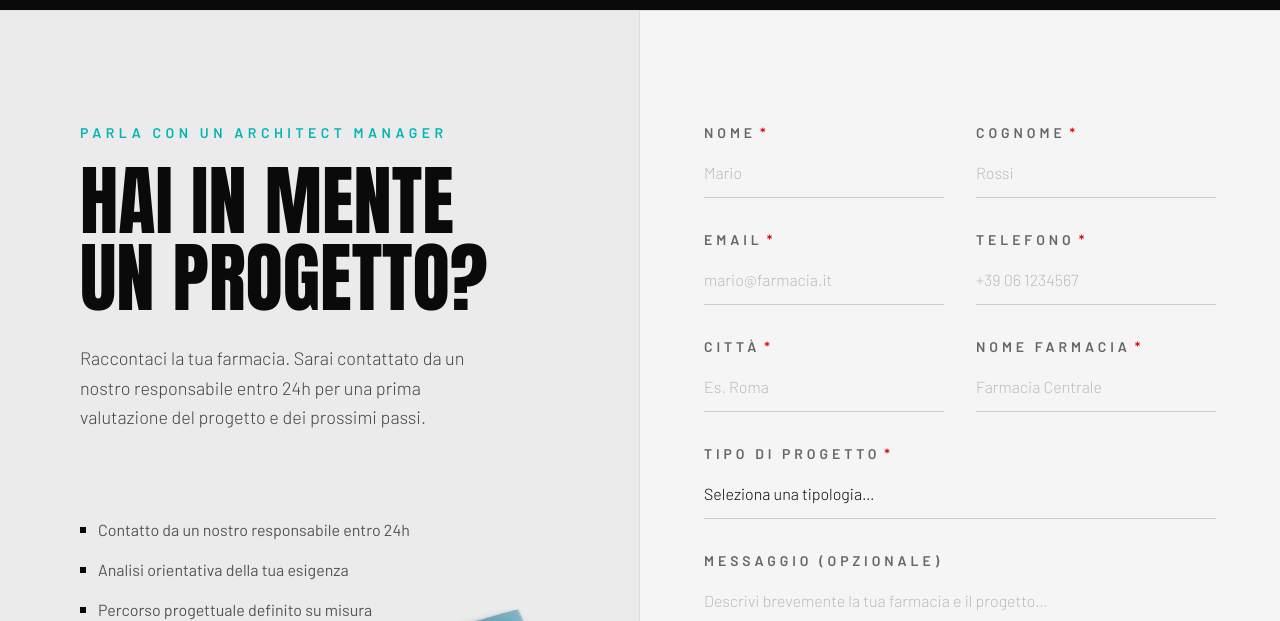
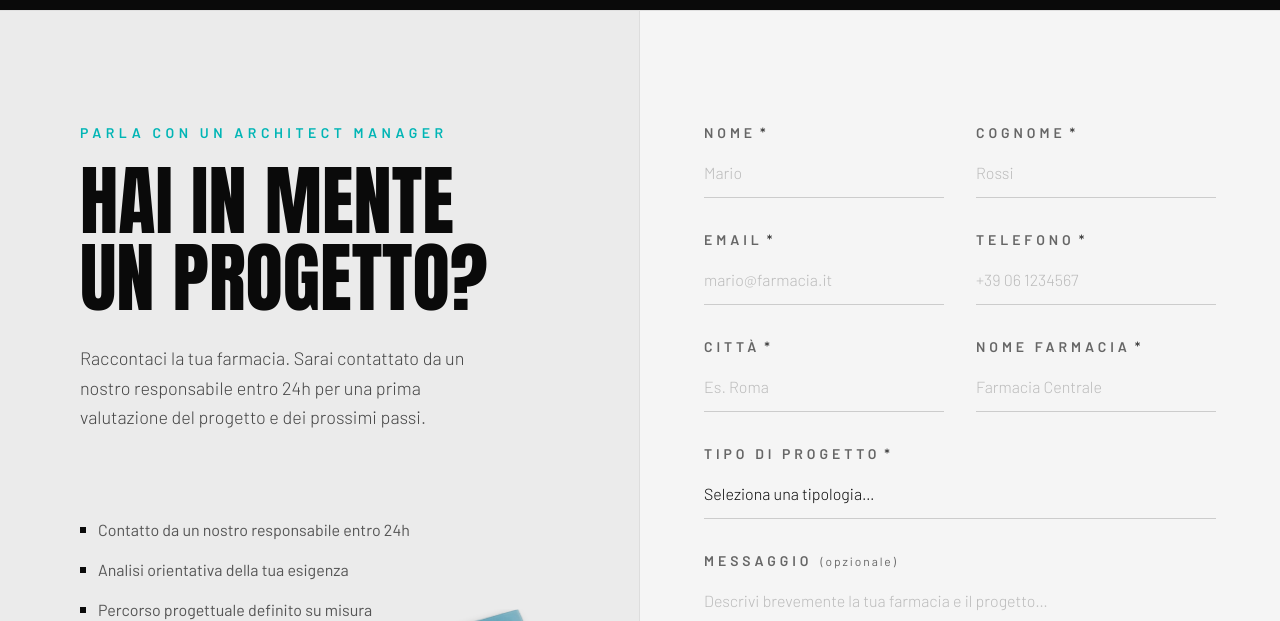
Before and after one commit to damianoconsorti/sartoretto-verna-lp, a React (Vite) app: page / in a window 1280 px wide. Shown: the part 5360-5981 px from the top of the page. Built offline with nearby package versions, Linux system fonts and the light colour scheme.

Commit message:
fix form

```diff
--- a/components/ContactForm.tsx
+++ b/components/ContactForm.tsx
@@ -37,19 +37,14 @@ const empty: FormState = {
 const inputCls =
   'bg-transparent border-b border-[#ccc] text-[#0a0a0a] text-base font-sans font-light py-3 w-full focus:outline-none focus:border-[#0a0a0a] transition-colors duration-200 placeholder:text-[#bbb]';
 
-function Field({ label, id, children, required = false, error }: { label: string; id: string; children: React.ReactNode; required?: boolean; error?: string }) {
+function Field({ label, id, children, required = false }: { label: React.ReactNode; id: string; children: React.ReactNode; required?: boolean }) {
   return (
     <div className="flex flex-col gap-1.5">
       <label htmlFor={id} className="text-sm tracking-[0.28em] uppercase font-sans text-[#666] font-semibold">
         {label}
-        {required && <span className="ml-1 text-red-600" aria-hidden="true">*</span>}
+        {required && <span className="ml-1 text-[#444]" aria-hidden="true">*</span>}
       </label>
       {children}
-      {error && (
-        <p className="text-red-600 text-xs font-sans mt-1" id={`${id}-error`}>
-          {error}
-        </p>
-      )}
     </div>
   );
 }
@@ -209,7 +204,7 @@ export default function ContactForm() {
               <form onSubmit={handleSubmit} className="flex flex-col gap-8" noValidate>
 
                 <div className="grid grid-cols-1 sm:grid-cols-2 gap-8">
-                  <Field label="Nome" id="nome" required error={validationErrors.nome}>
+                  <Field label="Nome" id="nome" required>
                     <input
                       id="nome"
                       type="text"
@@ -223,8 +218,13 @@ export default function ContactForm() {
                       aria-describedby={validationErrors.nome ? 'nome-error' : undefined}
                     />
                   </Field>
+                  {validationErrors.nome && (
+                    <p id="nome-error" className="text-red-600 text-xs font-sans mt-1">
+                      {validationErrors.nome}
+                    </p>
+                  )}
 
-                  <Field label="Cognome" id="cognome" required error={validationErrors.cognome}>
+                  <Field label="Cognome" id="cognome" required>
                     <input
                       id="cognome"
                       type="text"
@@ -238,10 +238,15 @@ export default function ContactForm() {
                       aria-describedby={validationErrors.cognome ? 'cognome-error' : undefined}
                     />
                   </Field>
+                  {validationErrors.cognome && (
+                    <p id="cognome-error" className="text-red-600 text-xs font-sans mt-1">
+                      {validationErrors.cognome}
+                    </p>
+                  )}
                 </div>
 
                 <div className="grid grid-cols-1 sm:grid-cols-2 gap-8">
-                  <Field label="Email" id="email" required error={validationErrors.email}>
+                  <Field label="Email" id="email" required>
                     <input
                       id="email"
                       type="email"
@@ -255,8 +260,13 @@ export default function ContactForm() {
                       aria-describedby={validationErrors.email ? 'email-error' : undefined}
                     />
                   </Field>
+                  {validationErrors.email && (
+                    <p id="email-error" className="text-red-600 text-xs font-sans mt-1">
+                      {validationErrors.email}
+                    </p>
+                  )}
 
-                  <Field label="Telefono" id="telefono" required error={validationErrors.telefono}>
+                  <Field label="Telefono" id="telefono" required>
                     <input
                       id="telefono"
                       type="tel"
@@ -270,10 +280,15 @@ export default function ContactForm() {
                       aria-describedby={validationErrors.telefono ? 'telefono-error' : undefined}
                     />
                   </Field>
+                  {validationErrors.telefono && (
+                    <p id="telefono-error" className="text-red-600 text-xs font-sans mt-1">
+                      {validationErrors.telefono}
+                    </p>
+                  )}
                 </div>
 
                 <div className="grid grid-cols-1 sm:grid-cols-2 gap-8">
-                  <Field label="Città" id="citta" required error={validationErrors.citta}>
+                  <Field label="Città" id="citta" required>
                     <input
                       id="citta"
                       type="text"
@@ -286,8 +301,13 @@ export default function ContactForm() {
                       aria-describedby={validationErrors.citta ? 'citta-error' : undefined}
                     />
                   </Field>
+                  {validationErrors.citta && (
+                    <p id="citta-error" className="text-red-600 text-xs font-sans mt-1">
+                      {validationErrors.citta}
+                    </p>
+                  )}
 
-                  <Field label="Nome farmacia" id="farmacia" required error={validationErrors.farmacia}>
+                  <Field label="Nome farmacia" id="farmacia" required>
                     <input
                       id="farmacia"
                       type="text"
@@ -300,9 +320,14 @@ export default function ContactForm() {
                       aria-describedby={validationErrors.farmacia ? 'farmacia-error' : undefined}
                     />
                   </Field>
+                  {validationErrors.farmacia && (
+                    <p id="farmacia-error" className="text-red-600 text-xs font-sans mt-1">
+                      {validationErrors.farmacia}
+                    </p>
+                  )}
                 </div>
 
-                <Field label="Tipo di progetto" id="tipologia" required error={validationErrors.tipologia}>
+                <Field label="Tipo di progetto" id="tipologia" required>
                   <select
                     id="tipologia"
                     required
@@ -316,8 +341,23 @@ export default function ContactForm() {
                     {projectTypes.map((t) => <option key={t} value={t}>{t}</option>)}
                   </select>
                 </Field>
+                {validationErrors.tipologia && (
+                  <p id="tipologia-error" className="text-red-600 text-xs font-sans mt-1">
+                    {validationErrors.tipologia}
+                  </p>
+                )}
 
-                <Field label="Messaggio (opzionale)" id="messaggio">
+                <Field
+                  label={
+                    <>
+                      Messaggio
+                      <span className="ml-2 text-xs font-normal tracking-[0.16em] text-[#666] normal-case">
+                        (opzionale)
+                      </span>
+                    </>
+                  }
+                  id="messaggio"
+                >
                   <textarea
                     id="messaggio"
                     rows={4}
```
